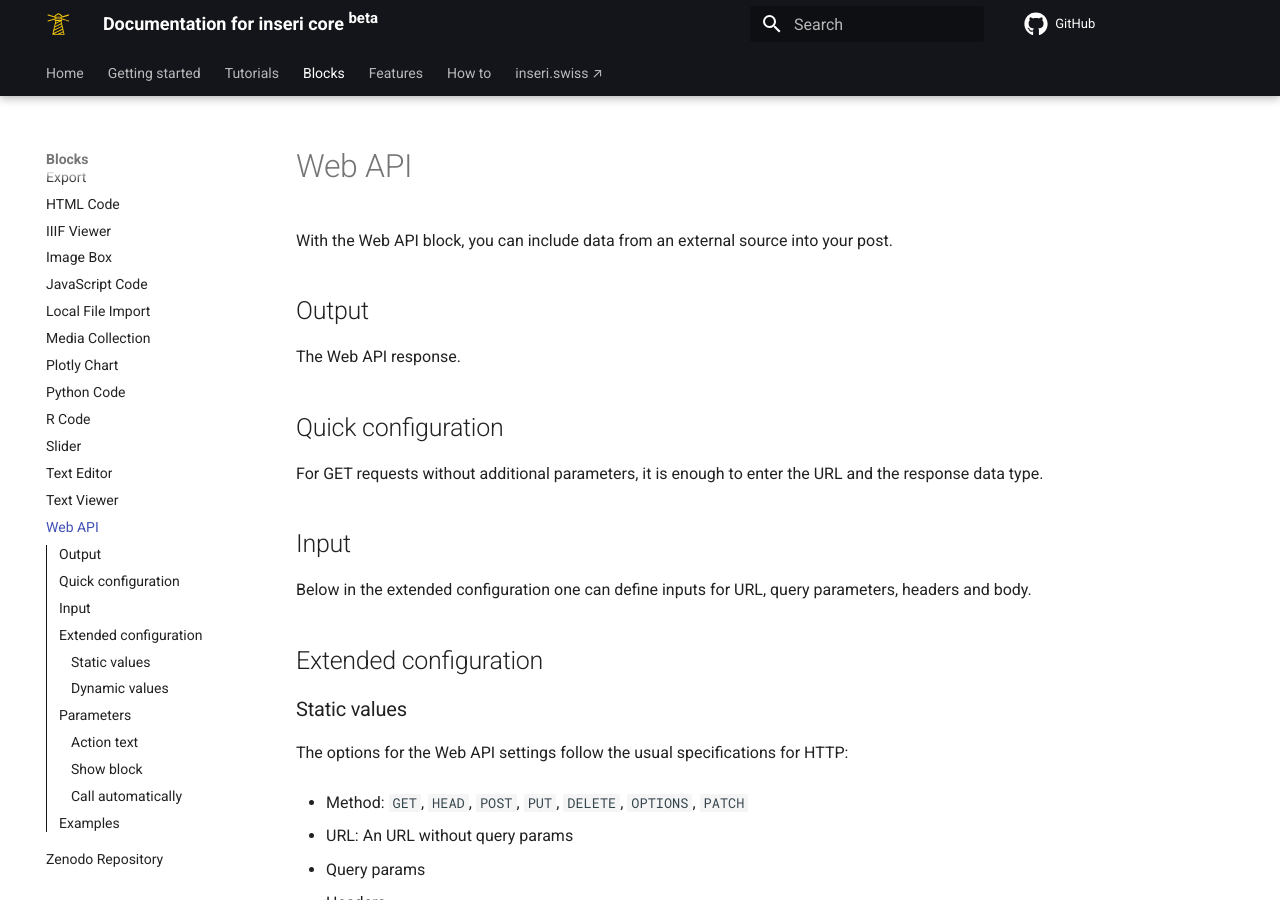
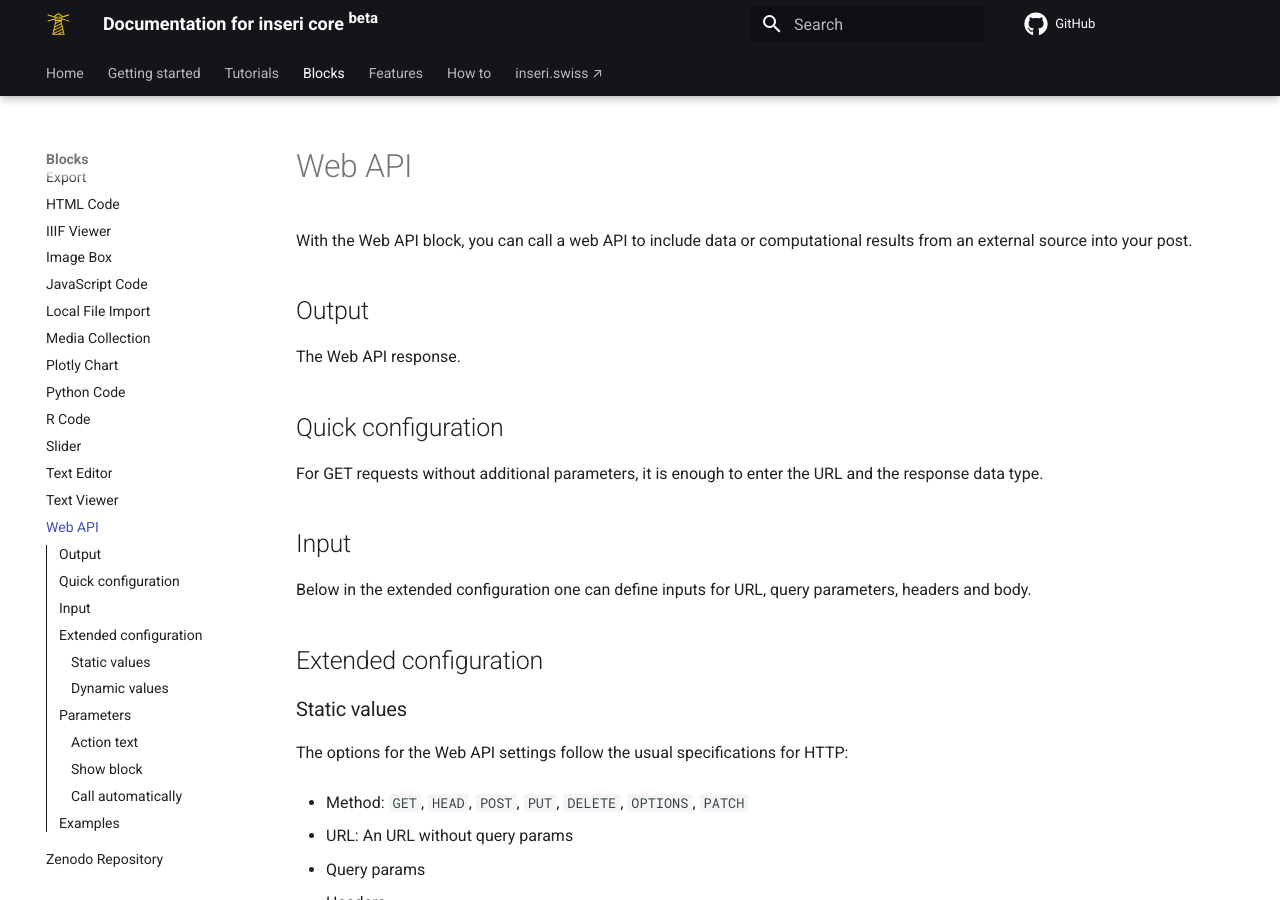
Before and after one commit to inseri-swiss/inseri-core-wp, an MkDocs documentation site: the page built from docs/blocks/webApi.md, in a window 1280 px wide and 900 px high. Built offline with MkDocs 1.6.1 and Material for MkDocs 9.7.7, drawn with Linux system fonts in a browser that asks for light colours; comment, search, counter and statistics services are not loaded.

```diff
--- a/docs/blocks/webApi.md
+++ b/docs/blocks/webApi.md
@@ -1,6 +1,6 @@
 # Web API
 
-With the Web API block, you can include data from an external source into your post.
+With the Web API block, you can call a web API to include data or computational results from an external source into your post.
 
 ## Output
 
```
